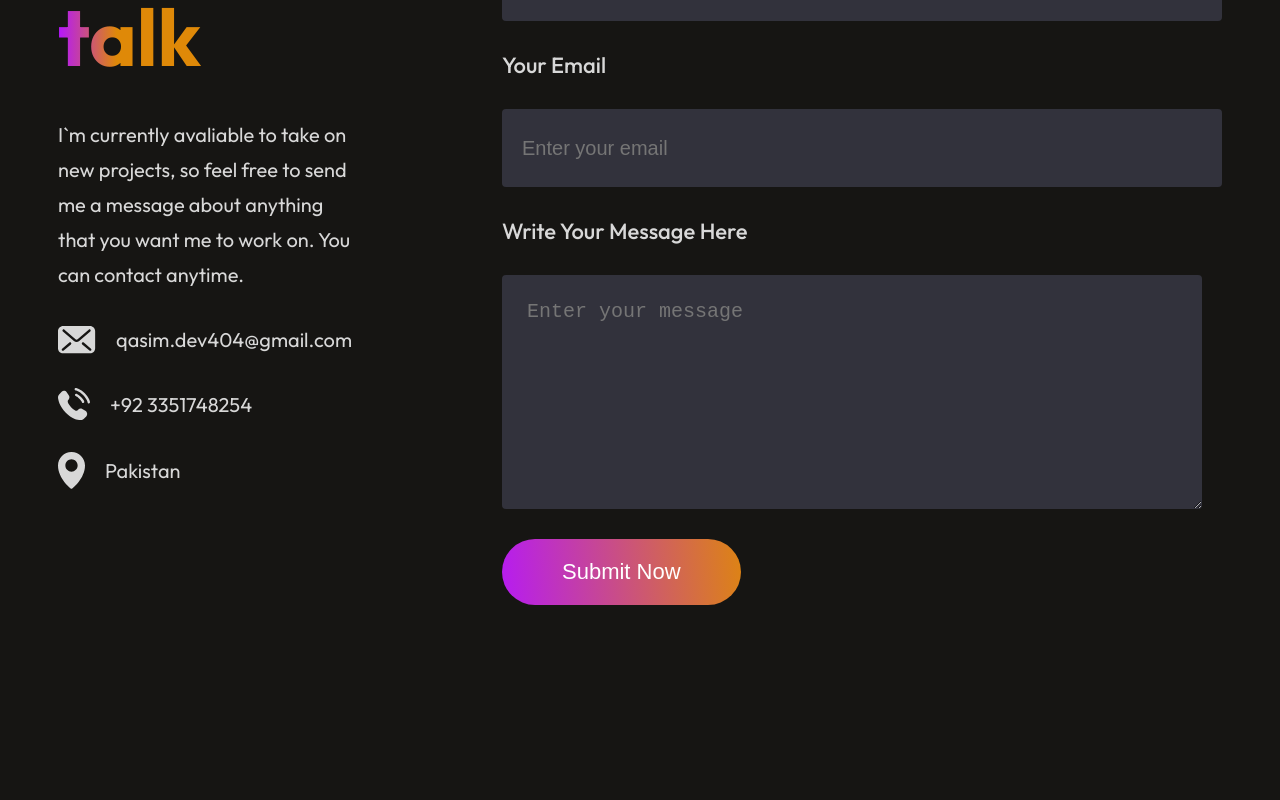
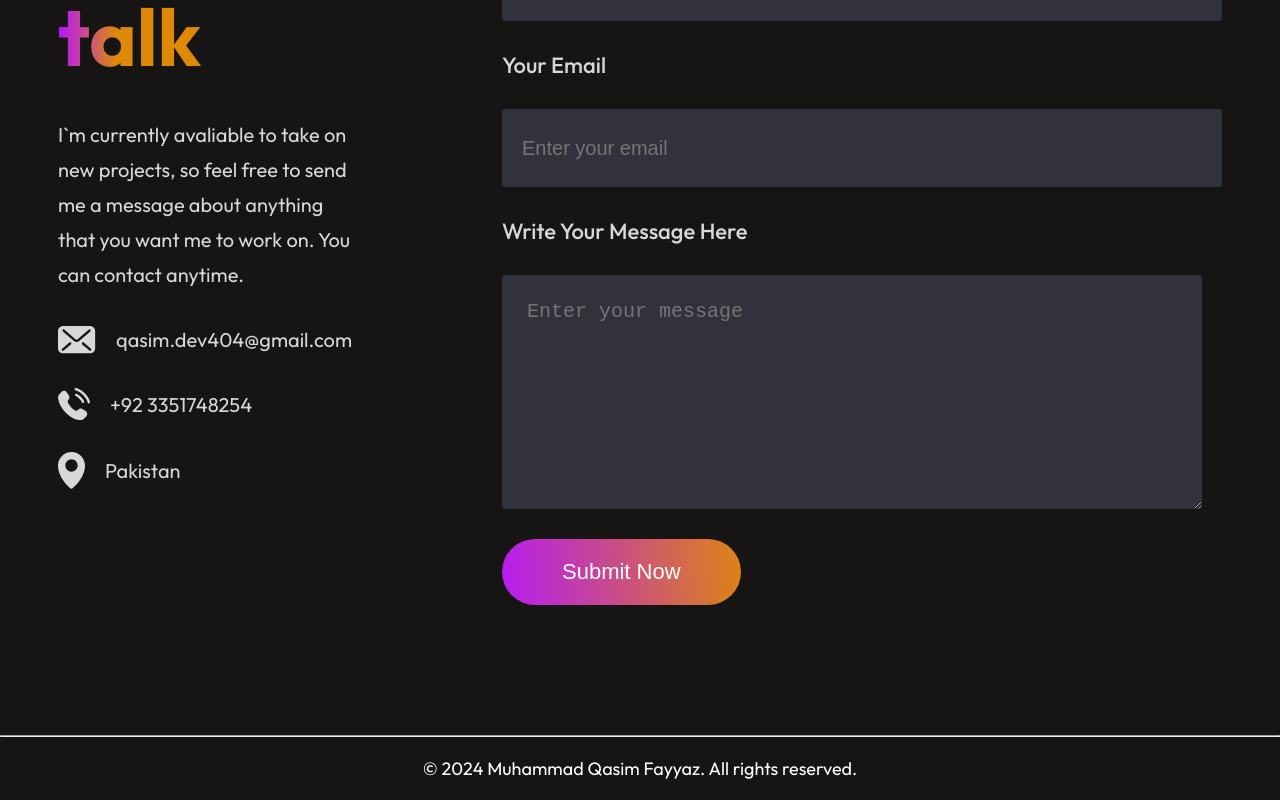
Before and after one commit to MuhammadQasimFayyaz/portfolio, a React (Vite) app: page / in a window 1280 px wide. Shown: the part 4160-4960 px from the top of the page. Before the commit the page ends 4815 px from the top, so only its background shows below. Built offline with nearby package versions, Linux system fonts and the light colour scheme.

Commit message:
footer section added

```diff
--- a/src/App.jsx
+++ b/src/App.jsx
@@ -1,5 +1,6 @@
 import About from "./components/About/About"
 import Contact from "./components/Contact/Contact"
+import Footer from "./components/Footer/Footer"
 import Hero from "./components/Hero/Hero"
 import MyWork from "./components/MyWork/MyWork"
 import Navbar from "./components/Navbar/Navbar"
@@ -15,6 +16,7 @@ function App() {
       <Services />
       <MyWork />
       <Contact />
+      <Footer />
     </>
   )
 }
--- /dev/null
+++ b/src/components/Footer/Footer.css
@@ -0,0 +1,12 @@
+footer {
+  margin: 50px 170px;
+  display: flex;
+  flex-direction: column;
+  gap: 30px;
+}
+
+.footer-bottom {
+  text-align: center;
+  font-size: 18px;
+  padding: 20px 0;
+}
--- /dev/null
+++ b/src/components/Footer/Footer.jsx
@@ -0,0 +1,17 @@
+import './Footer.css'
+
+function Footer() {
+  const currentyear = new Date().getFullYear()
+  return (
+    <div className='footer'>
+      <hr />
+      <div className="footer-bottom">
+        <p className="footer-bottom-mid">
+          &copy; {currentyear} Muhammad Qasim Fayyaz. All rights reserved.
+        </p>
+      </div>
+    </div>
+  )
+}
+
+export default Footer
```
